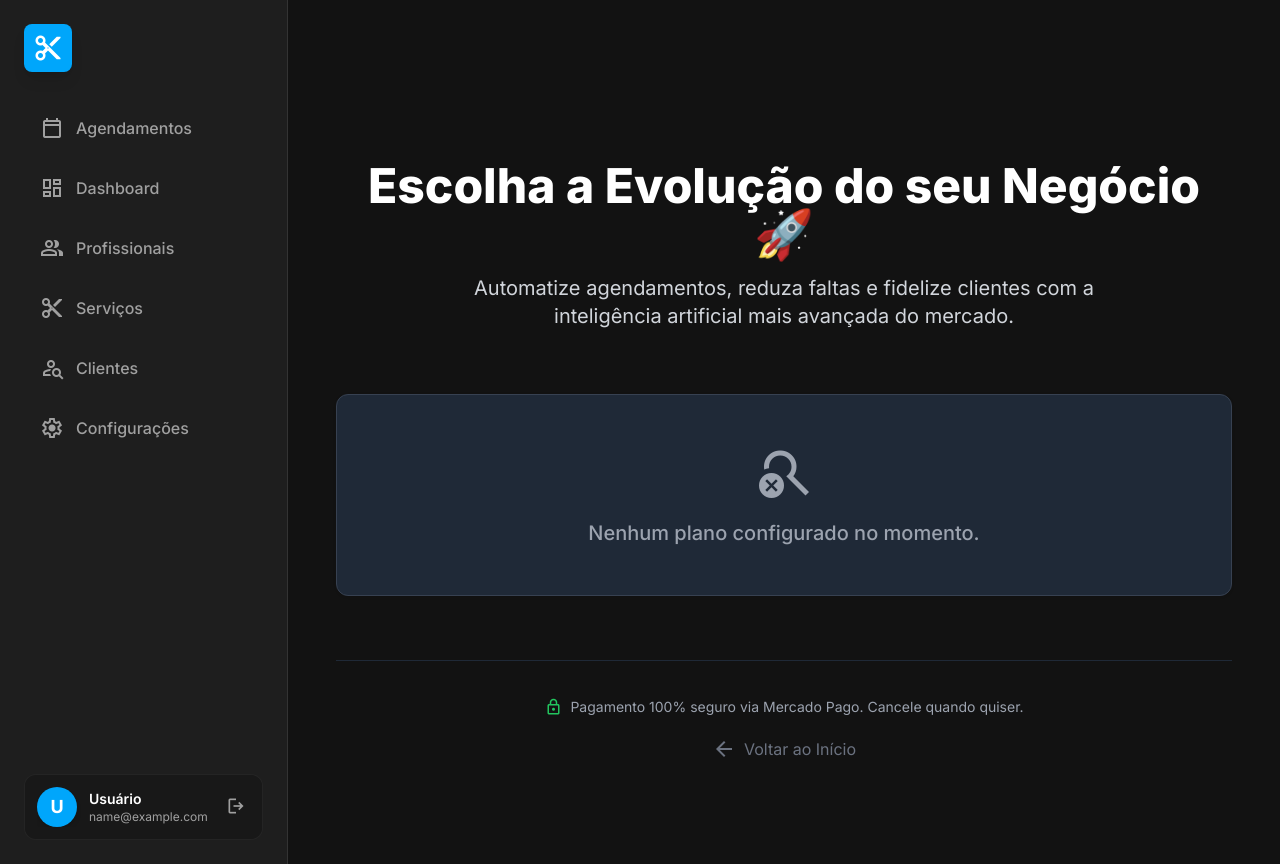
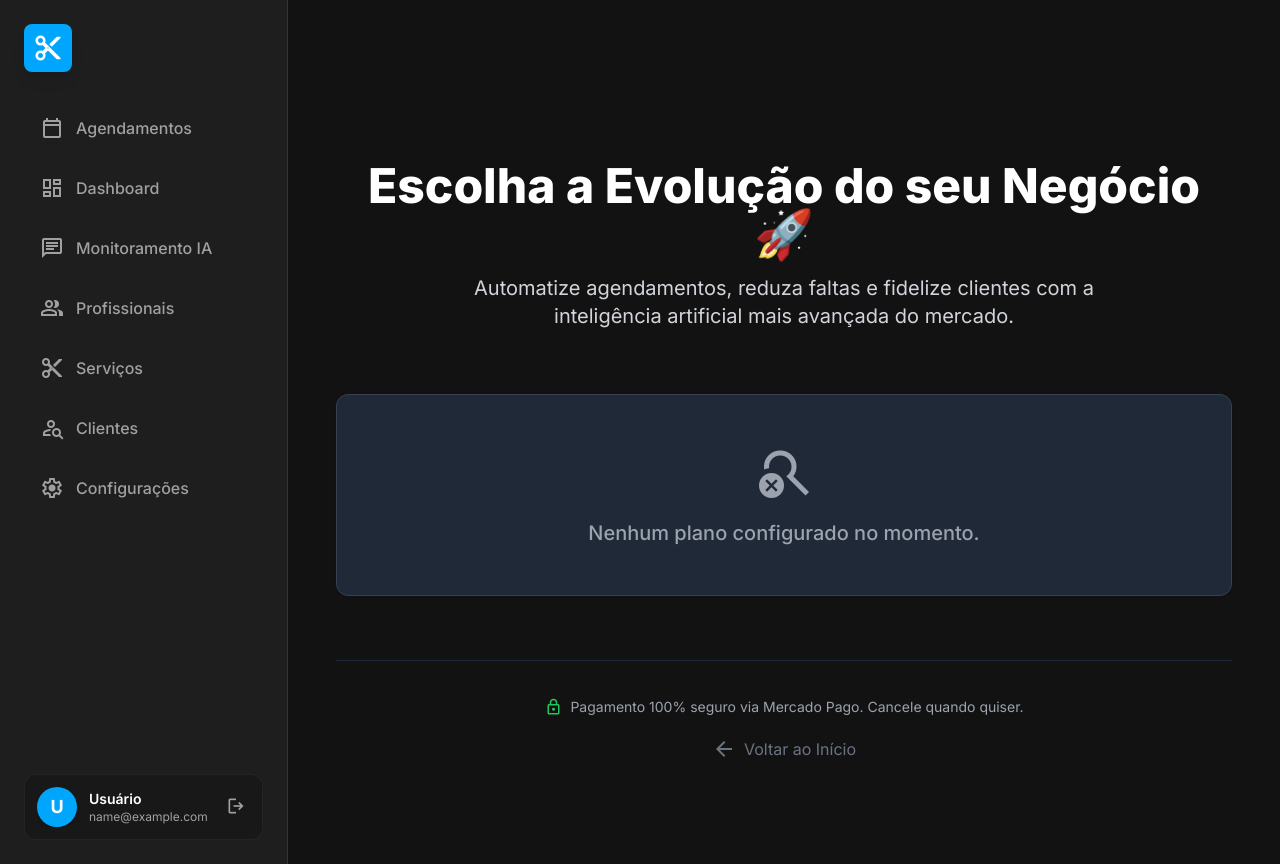
Before and after one commit to juanhlalmeida/assistente-agendamento-ia, a Flask app: page /assinatura/planos in a window 1280 px wide. Run offline with Flask 3, Linux system fonts and the light colour scheme; the visitor is signed in with stand-in values (Sample User, id 1); data that the repository does not hold is empty; parts of the project's set-up code (start-up, migrations or seed data) failed here and were passed over; some libraries are stand-ins or nearby versions.

Commit message:
Add 'Monitoramento IA' button to base template
Added a new button for 'Monitoramento IA' in the template.

```diff
--- a/app/templates/base.html
+++ b/app/templates/base.html
@@ -174,6 +174,17 @@
             <p class="text-base">Dashboard</p>
           </a>
 
+          {# ============================================================ #}
+          {# 💬 NOVO BOTÃO: MONITORAMENTO IA (Espelho WhatsApp)         #}
+          {# ============================================================ #}
+          <a class="flex items-center gap-3 px-4 py-3 rounded-lg transition-all duration-200 {% if request.endpoint and request.endpoint == 'main.monitor_chat' %}bg-primary text-white font-semibold shadow-lg shadow-primary/20{% else %}text-text-secondary-dark hover:bg-white/5 font-medium hover:text-primary{% endif %}"
+             href="{{ url_for('main.monitor_chat') }}">
+            <span class="material-symbols-outlined">chat</span>
+            <p class="text-base">Monitoramento IA</p>
+          </a>
+          {# ============================================================ #}
+
+
           {# Link Profissionais #}
           <a class="flex items-center gap-3 px-4 py-3 rounded-lg transition-all duration-200 {% if request.endpoint and request.endpoint.startswith('profissionais.index') %}bg-primary text-white font-semibold shadow-lg shadow-primary/20{% else %}text-text-secondary-dark hover:bg-white/5 font-medium hover:text-primary{% endif %}"
              href="{{ url_for('profissionais.index') }}">
```
